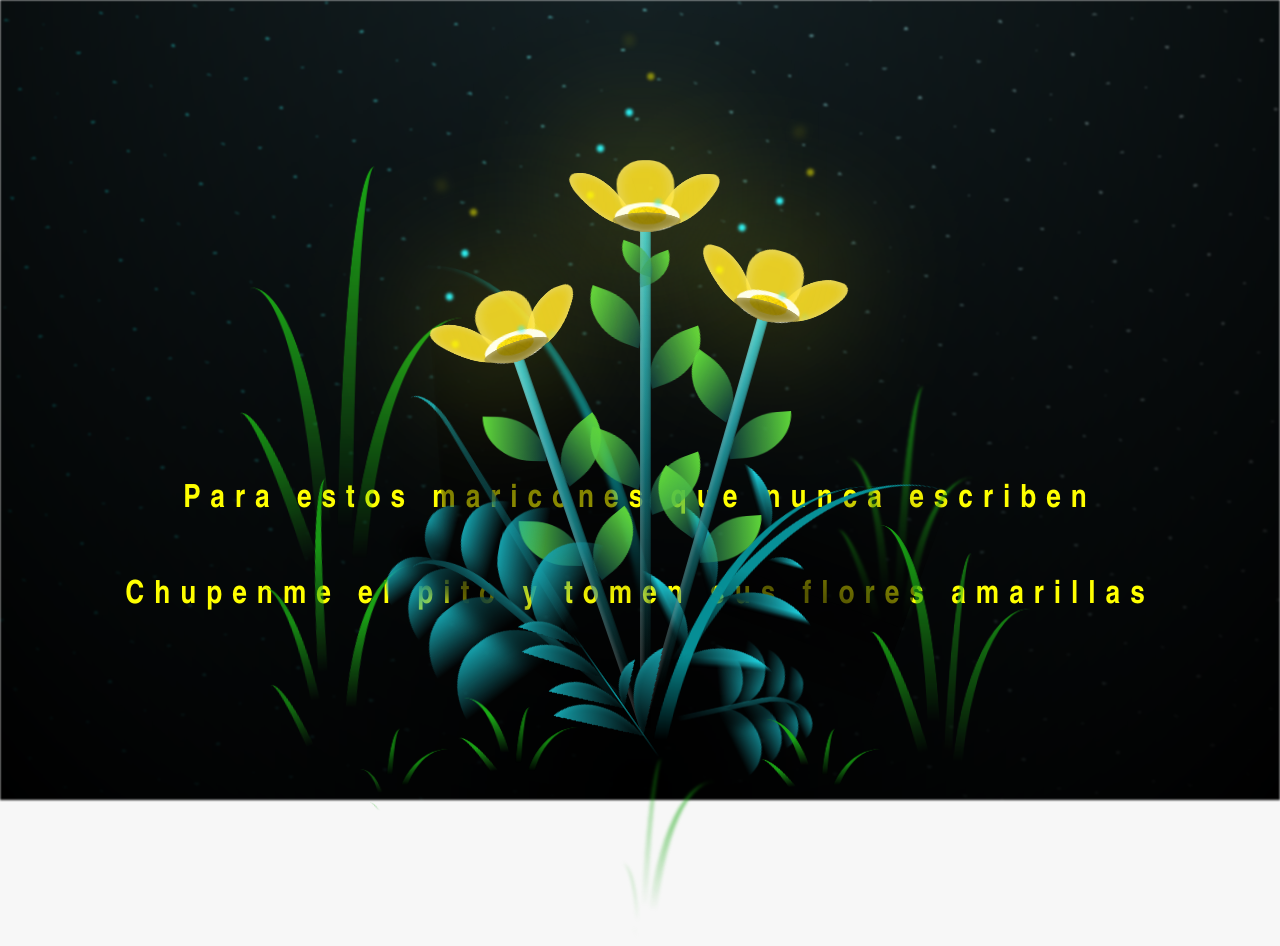
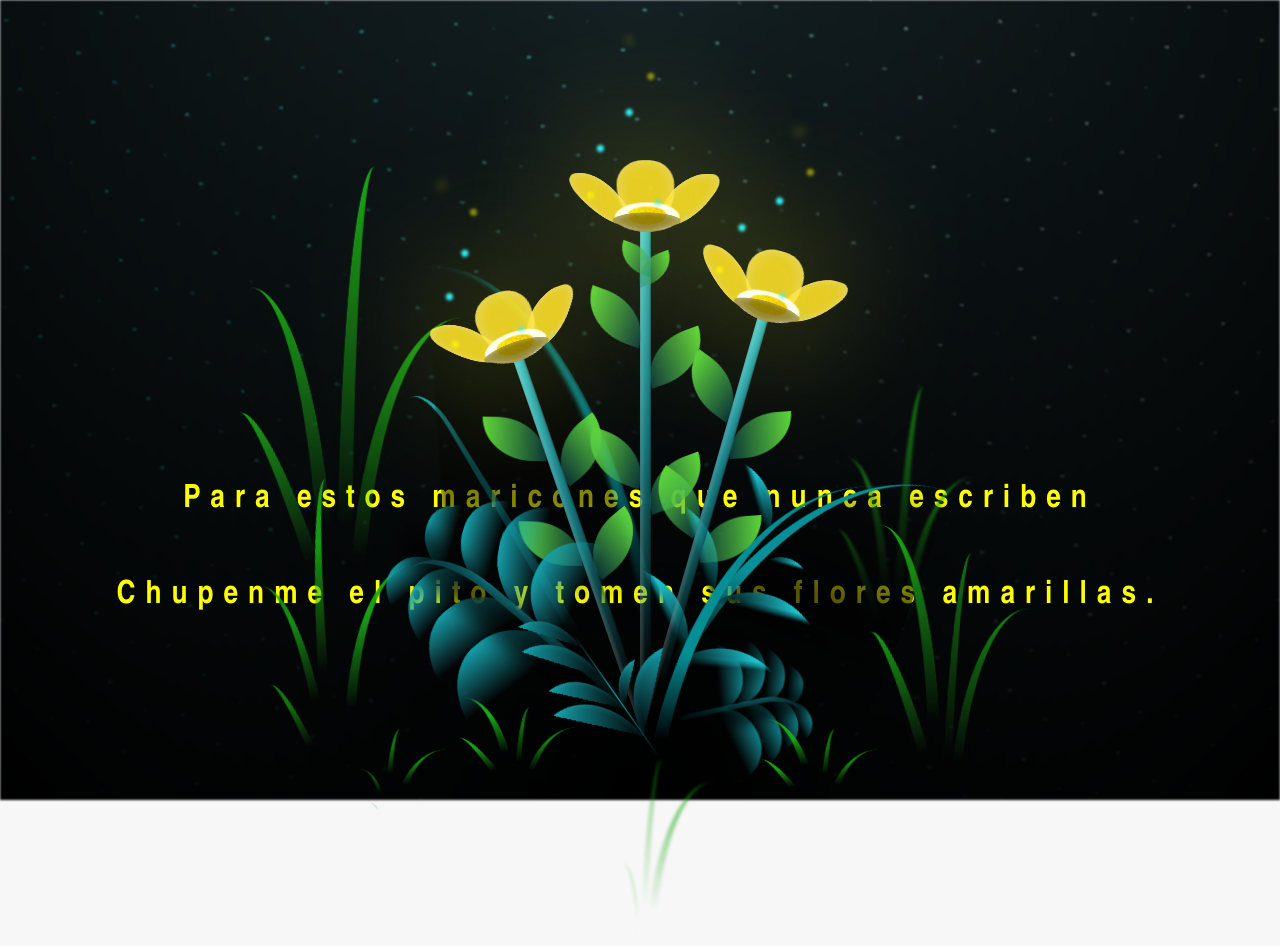
Before and after one commit to AlvinMRc/Flowers.github.io, a plain HTML site: page flower.html in a window 1280 px wide. Drawn offline with Linux system fonts and the light colour scheme.

Commit message:
Update flower.html

```diff
--- a/flower.html
+++ b/flower.html
@@ -14,7 +14,7 @@
 
     </div>
     <h1 class="titulo"> Para estos maricones que nunca escriben <br> <br>
-      Chupenme el pito y tomen sus flores amarillas </h1>
+      Chupenme el pito y tomen sus flores amarillas. </h1>
 
     <div class="night"></div>
     <div class="flowers">
```
